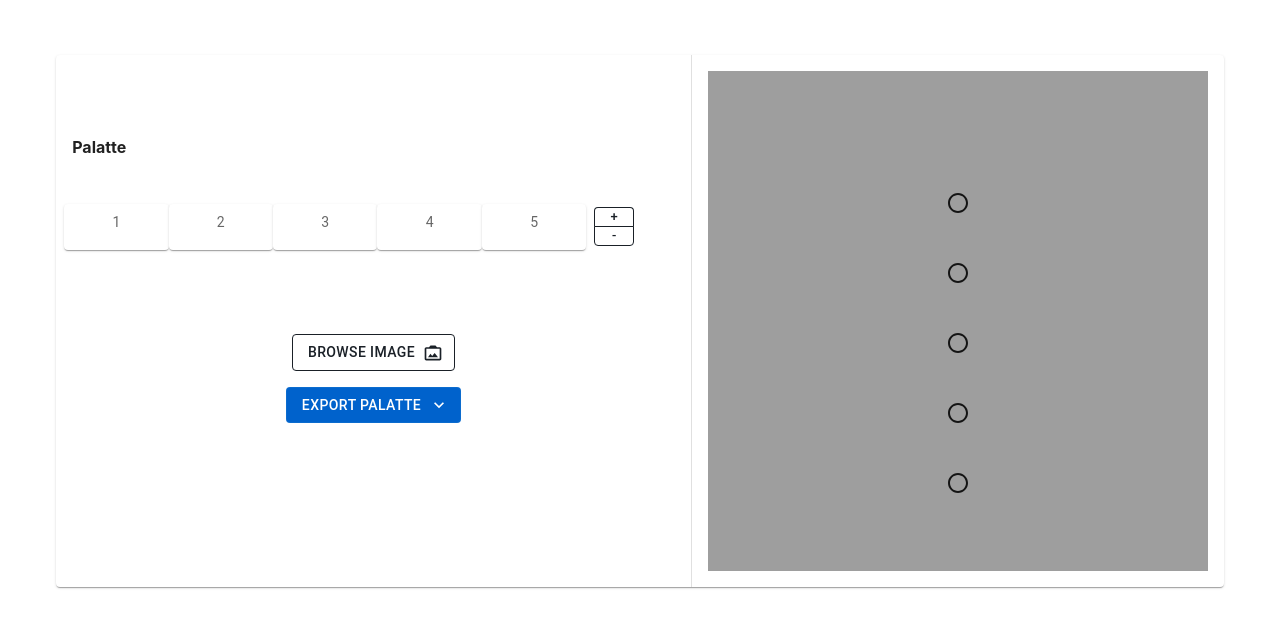
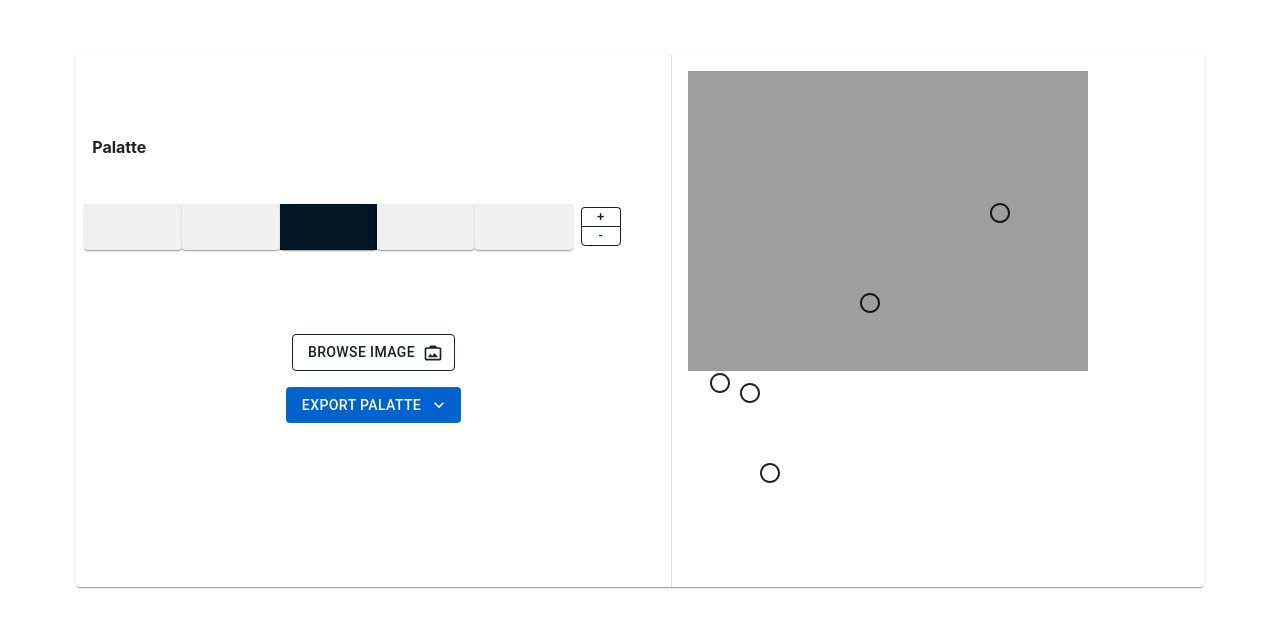
Before and after one commit to rachana1792/image-palette, a React (Vite) app: page / in a window 1280 px wide. Shown: the part 141-768 px from the top of the page. Built offline with nearby package versions, Linux system fonts and the light colour scheme.

Commit message:
image color extracted

```diff
--- a/index.html
+++ b/index.html
@@ -2,9 +2,9 @@
 <html lang="en">
   <head>
     <meta charset="UTF-8" />
-    <link rel="icon" type="image/svg+xml" href="/vite.svg" />
+    <!-- <link rel="icon" type="image/svg+xml" href="/vite.svg" /> -->
     <meta name="viewport" content="width=device-width, initial-scale=1.0" />
-    <title>Vite + React</title>
+    <title>Color Palatte</title>
   </head>
   <body>
     <div id="root"></div>
--- a/package.json
+++ b/package.json
@@ -14,8 +14,6 @@
     "@emotion/styled": "^11.11.0",
     "@mui/icons-material": "^5.13.7",
     "@mui/material": "^5.13.7",
-    "color-js": "^1.0.5",
-    "color.js": "^1.2.0",
     "react": "^18.2.0",
     "react-dom": "^18.2.0",
     "react-draggable": "^4.4.5",
--- a/src/components/Button/ButtonIcon.jsx
+++ b/src/components/Button/ButtonIcon.jsx
@@ -4,17 +4,47 @@ import {ItemButton} from './index'
 import Button from '@mui/material/Button';
 import AppContext from "../AppContext";
 
-// const buttons = [
-//     <Button sx={{height:20, }} onClick={incrementClicked}  key="one">+</Button>,
-//     <Button sx={{height:20, }}  key="two">-</Button>,
-//   ];
+const imageData = [
+  {
+    id:1,
+    color:'rgba(240, 240, 240, 1)',
+    top:'-200px',
+    left:'20px',
+
+  },
+  {
+    id:2,
+    color:'rgba(240, 240, 240, 1)',
+    top:'-190px',
+    left:'50px'
+  },
+  {
+    id:3,
+    color:'rgba(1, 22, 39, 1)',
+    top:'-110px',
+    left:'70px'
+  },
+  {
+    id:4,
+    color:'rgba(240, 240, 240, 1)',
+    top:'-280px',
+    left:'170px'
+  },
+  {
+    id:5,
+    color:'rgba(240, 240, 240, 1)',
+    top:'-370px',
+    left:'300px'
+  }
+
+]
 
 export default function ButtonIcon() {
 
   const myContext = useContext(AppContext);
 
   const [num, setNum]=useState(6)
-  const [numArr]=useState([1, 2, 3, 4, 5])
+  const [numArr, setNumArr]=useState(imageData)
 
 
   const incrementClicked=(e)=>{
@@ -38,6 +68,7 @@ export default function ButtonIcon() {
   }
 
   useEffect(() => {
+    setNumArr(myContext?.countPalette)
     myContext.setCount([...numArr]);
 
   },[])
@@ -59,7 +90,7 @@ export default function ButtonIcon() {
           color='inherit'
         >
            <Button sx={{height:20, }} onClick={incrementClicked}  key="one">+</Button>
-           <Button sx={{height:20, }} onClick={decrementClicked} key="two">-</Button>,
+           <Button sx={{height:20, }} onClick={decrementClicked} key="two">-</Button>
         </ItemButton>
       </Box>
     );
--- a/src/components/ColorPalatte/FormRow.jsx
+++ b/src/components/ColorPalatte/FormRow.jsx
@@ -7,14 +7,17 @@ import AppContext from "../AppContext";
 export default function FormRow() {
   const myContext = useContext(AppContext);
   const [numbers, setNumbers] = useState([])
+  const [color, setcolor] = useState()
+
   useEffect(() => {
     setNumbers(myContext.countPalette)
+    setcolor(myContext.imagePalatte)
 
   },[myContext])
 
 
   const headings = numbers.map((hero, index)=>
-  <Grid key={index} item xs={2}><Item >{hero}</Item></Grid>)
+  <Grid style={{backgroundColor: hero.color}} key={index} item xs={2}><Item color={hero.color}/></Grid>)
   return (
     <React.Fragment>
       {headings}
--- a/src/components/ColorPalatte/index.jsx
+++ b/src/components/ColorPalatte/index.jsx
@@ -2,8 +2,8 @@
 import { styled } from '@mui/material/styles';
 import Paper from '@mui/material/Paper';
 
-export const Item = styled(Paper)(({ theme }) => ({
-    backgroundColor: theme.palette.mode === 'dark' ? '#1A2027' : '#fff',
+export const Item = styled(Paper)(({ theme,color }) => ({
+    backgroundColor: theme.palette.mode === 'dark' ? '#1A2027' : color,
     ...theme.typography.body2,
     padding: theme.spacing(1),
     textAlign: 'center',
--- a/src/components/Image/ImagePreview.jsx
+++ b/src/components/Image/ImagePreview.jsx
@@ -9,21 +9,61 @@ export default function ImagePreview() {
 
   const myContext = useContext(AppContext);
  const myCanvas = useRef();
- const [points, setPoints] = useState(1)
+ const [points, setPoints] = useState([])
+ const [dragColor, setDragColor] = useState()
 
   useEffect(() => {
-    setPoints(myContext?.countPalette?.length)
+    setPoints(myContext?.countPalette)
     const context = myCanvas.current.getContext("2d");
     const image = new Image();
     image.src =
     myContext.imagePreview ? myContext.imagePreview :'https://cdn.pixabay.com/photo/2017/11/10/05/24/add-2935429_960_720.png'
+    image.crossOrigin = "Anonymous";
+
     image.onload = () => {
-      context.drawImage(image, 0, 0, 500, 500);
+      context.drawImage(image, 0, 0);
+      image.style.display = "none";
     };
+
     myContext.setPreviewObj(myCanvas)
 
+    // myCanvas.current.addEventListener('click', function(e) {
+
+    //   const bounding = myCanvas.current.getBoundingClientRect();
+
+    //   var x = e.clientX - bounding.left;
+    //   var y = e.clientY - bounding.top;
+    //   console.log(x,y);
+
+    //     var pixels = context.getImageData(x, y, 1, 1);
+    //     const data = pixels.data;
+    //     const rgba = `rgba(${data[0]}, ${data[1]}, ${data[2]}, ${data[3] / 255})`;
+
+    //     console.log(rgba);
+    //     myContext.setPalatte(rgba)
+    // });
 
   }, [myContext]);
+
+  const getColor = (e, value) => {
+
+    const context = myCanvas.current.getContext("2d");
+    const bounding = myCanvas.current.getBoundingClientRect();
+
+      var x = e.clientX - bounding.left;
+      var y = e.clientY - bounding.top;
+
+        var pixels = context.getImageData(x, y, 1, 1);
+        const data = pixels.data;
+        const rgba = `rgba(${data[0]}, ${data[1]}, ${data[2]}, ${data[3] / 255})`;
+
+        const objIndex = points.findIndex((obj => obj.id == value.id));
+        console.log(value.id,"objIndex", points[objIndex].id);
+        points[objIndex].color = rgba
+        setDragColor()
+        console.log(points[4]);
+        myContext.setPalatte(rgba)
+}
 
 
   return (
@@ -37,16 +77,18 @@ export default function ImagePreview() {
         width={500} height={500}
         sm={{ position:'absolute'}}
       />
-          {/* {points.map((hero, index)=> { <div key={hero}> */}
-
-          {/* </div>})} */}
-          {[...Array(points)].map((elementInArray, index) => (
-            <div key= {elementInArray} style={{marginTop: '-100px'}}>
-            <Draggable bounds="parent">
-              <PanoramaFishEyeIcon/>
+      {
+         points.map((hero, index)=>(
+          <Draggable onDrag={(e)=>getColor(e,hero)} key={hero.id}  bounds="parent">
+              <div style={{position:'absolute',marginTop:hero.top,marginLeft:hero.left}}><PanoramaFishEyeIcon/> </div>
             </Draggable>
-            </div>
-           ))}
+         ))
+      }
+          {/* {[...Array(points)].map((elementInArray, index) => (
+            <Draggable key={elementInArray}  bounds="parent">
+              <div style={{position:'absolute'}}><PanoramaFishEyeIcon/> </div>
+            </Draggable>
+            ))}  */}
         </div>
 
 
--- a/src/components/Palette.jsx
+++ b/src/components/Palette.jsx
@@ -11,16 +11,48 @@ import ImagePreview from './Image/ImagePreview';
 
 import AppContext from './AppContext';
 
+const imageData = [
+  {
+    id:1,
+    color:'rgba(240, 240, 240, 1)',
+    top:'-100px',
+    left:'20px',
+
+  },
+  {
+    id:2,
+    color:'rgba(240, 240, 240, 1)',
+    top:'-190px',
+    left:'50px'
+  },
+  {
+    id:3,
+    color:'rgba(1, 22, 39, 1)',
+    top:'-110px',
+    left:'70px'
+  },
+  {
+    id:4,
+    color:'rgba(240, 240, 240, 1)',
+    top:'-180px',
+    left:'10px'
+  },
+  {
+    id:5,
+    color:'rgba(240, 240, 240, 1)',
+    top:'-170px',
+    left:'100px'
+  }
+
+]
+
 export default function Palette() {
 
-  const [palette,setPalatte] = useState(['#0000'])
+  const [palette,setPalatte] = useState(	'rgb(255, 255, 255)')
   const [preview, setPreview] = useState('');
   const [previewObj, setPreviewObj] = useState([])
   const [count, setCount]= useState([])
 
-  // const toggleSetting2 = () => {
-  //   setting3 ? setSetting2(true) : setSetting2value(false);
-  // };
 
   const imagePalette = {
     imagePalatte: palette,
```
Also changed, not shown: src/components/Button/ExportButton.jsx (added, +9 -0 lines), 1 other file (tests, documents, lock files or other folders).
